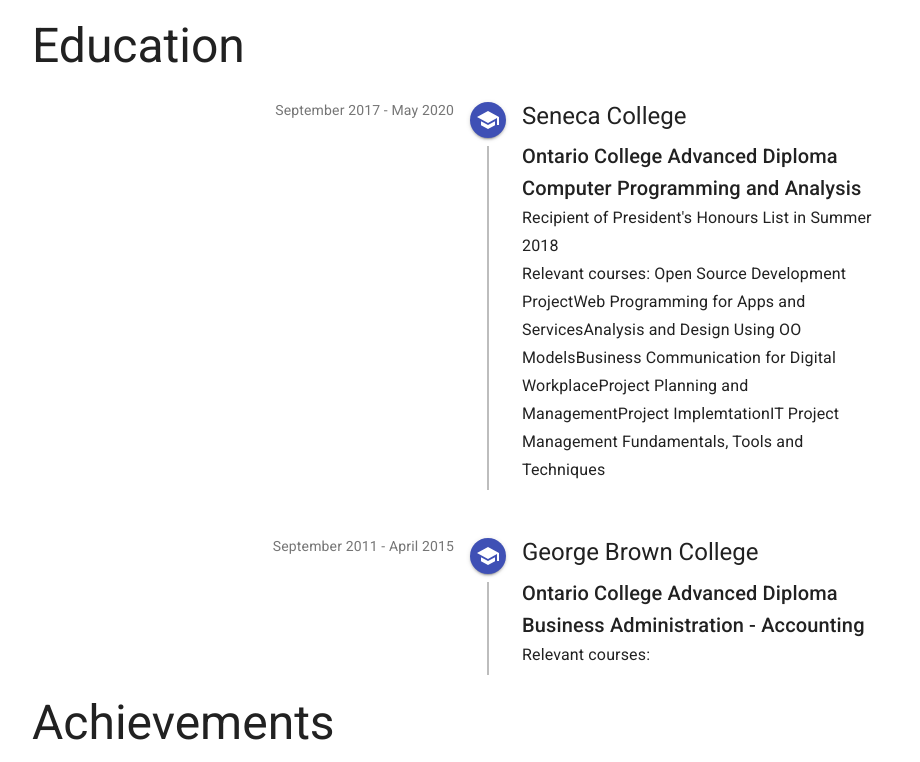
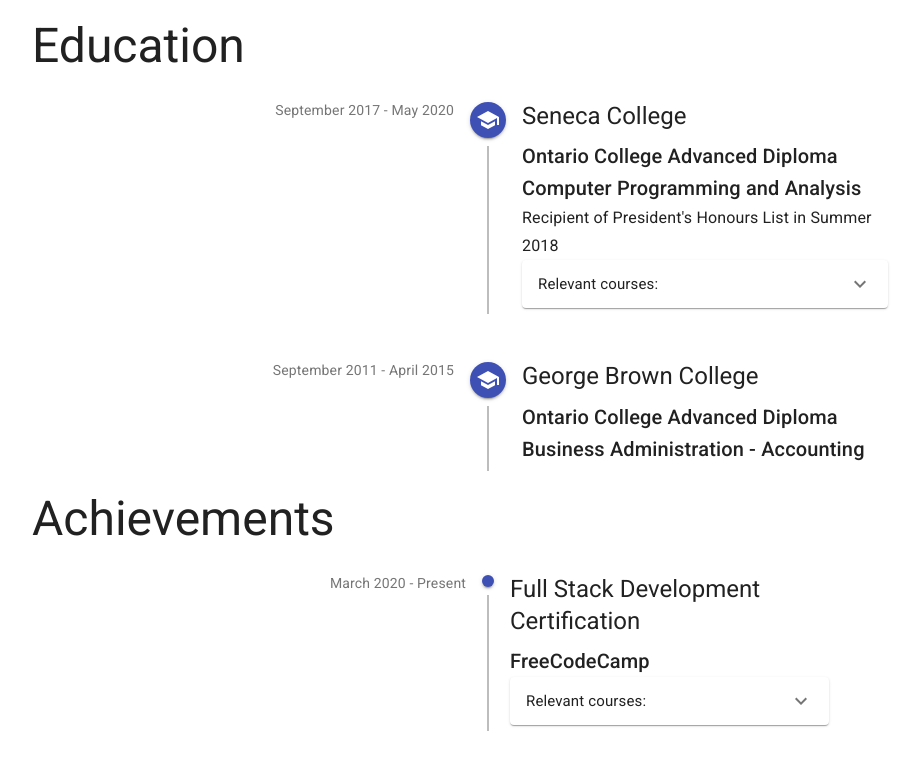
Before and after one commit to cindyledev/portfolio-2020, a React (Create React App) app: page / in a window 1280 px wide. Shown: the part 1378-2140 px from the top of the page, without its empty margins (152-1072 px from the left). Built offline with nearby package versions, Linux system fonts and the light colour scheme.

Commit message:
added accordion for education list

```diff
--- a/src/components/Achievements.js
+++ b/src/components/Achievements.js
@@ -7,7 +7,6 @@
   Container,
   Grid,
   List,
-  ListItem,
   Typography,
 } from "@material-ui/core";
 import {
--- a/src/components/Education.js
+++ b/src/components/Education.js
@@ -1,5 +1,14 @@
 import React from "react";
-import { Container, Grid, Typography } from "@material-ui/core";
+import { makeStyles } from "@material-ui/core/styles";
+import {
+  Accordion,
+  AccordionSummary,
+  AccordionDetails,
+  Container,
+  Grid,
+  List,
+  Typography,
+} from "@material-ui/core";
 import {
   Timeline,
   TimelineItem,
@@ -10,10 +19,26 @@
   TimelineDot,
 } from "@material-ui/lab";
 import SchoolIcon from "@material-ui/icons/School";
+import ExpandMoreIcon from "@material-ui/icons/ExpandMore";
 
 import education from "../education.js";
 
+const useStyles = makeStyles((theme) => ({
+  heading: {
+    fontSize: theme.typography.pxToRem(15),
+    fontWeight: theme.typography.fontWeightRegular,
+  },
+  list: {
+    paddingLeft: "1rem",
+  },
+  item: {
+    listStyle: "disc",
+  },
+}));
+
 export default function Education() {
+  const classes = useStyles();
+
   return (
     <React.Fragment>
       <Container maxWidth="md">
@@ -48,9 +73,32 @@
                       <Typography variant="h6">{exp.level}</Typography>
                       <Typography variant="h6">{exp.program}</Typography>
                       <Typography variant="subtitle1">{exp.awards}</Typography>
-                      <Typography variant="subtitle1">
-                        Relevant courses: {exp.courses}
-                      </Typography>
+                      {exp.courses ? (
+                        <Typography variant="subtitle1">
+                          <Accordion>
+                            <AccordionSummary
+                              expandIcon={<ExpandMoreIcon />}
+                              aria-controls="panel1a-content"
+                              id="panel1a-header"
+                            >
+                              <Typography className={classes.heading}>
+                                Relevant courses:
+                              </Typography>
+                            </AccordionSummary>
+                            <AccordionDetails>
+                              <List className={classes.list}>
+                                {exp.courses.map((course, i) => (
+                                  <li className={classes.item}>
+                                    <Typography variant="body2">
+                                      {course}
+                                    </Typography>
+                                  </li>
+                                ))}
+                              </List>
+                            </AccordionDetails>
+                          </Accordion>
+                        </Typography>
+                      ) : null}
                     </Grid>
                   </TimelineContent>
                 </TimelineItem>
--- a/src/pages/AboutPage.js
+++ b/src/pages/AboutPage.js
@@ -1,5 +1,5 @@
 import React from "react";
-import { Container, Grid, Typography } from "@material-ui/core";
+import { Container } from "@material-ui/core";
 
 import Experiences from "../components/Experiences";
 import Education from "../components/Education";
```
